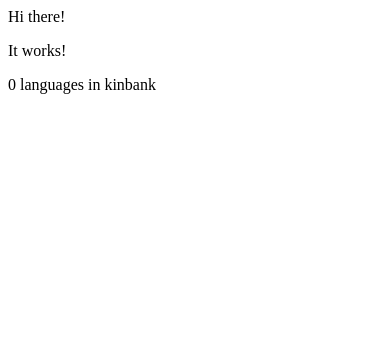
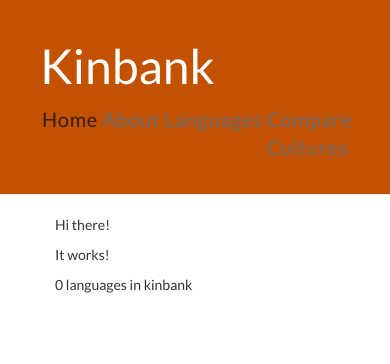
Before and after one commit to kinbank/kinbank_website, a Django app: page / in a window 390 px wide. Shown: the top 364 px of the page. Run offline with Django 3.2, Linux system fonts and the light colour scheme; data that the repository does not hold is empty; some libraries are stand-ins or nearby versions.

Commit message:
skeleton site

```diff
--- /dev/null
+++ b/kb/static/css/kb.css
@@ -0,0 +1,91 @@
+/* Tutorial CSS */
+
+.page-header {
+    background-color: #C25100;
+    margin-top: 0;
+    padding: 20px 20px 20px 40px;
+}
+
+.page-header h1, .page-header h1 a, .page-header h1 a:visited, .page-header h1 a:active {
+    color: #ffffff;
+    font-size: 36pt;
+    text-decoration: none;
+}
+
+.content {
+    margin-left: 40px;
+}
+
+h1, h2, h3, h4 {
+    font-family: 'Lobster', cursive;
+}
+
+a, p{
+    font-family: 'Lato', sans-serif;
+}
+
+.date {
+    color: #828282;
+}
+
+.save {
+    float: right;
+}
+
+.top-menu, .top-menu:hover, .top-menu:visited {
+    color: #ffffff;
+    float: right;
+    font-size: 26pt;
+    margin-right: 20px;
+}
+
+.introduction {
+    margin-bottom: 70px;
+}
+
+.introduction h2 a, .introduction h2 a:visited {
+    color: #000000;
+}
+
+/* Navigation banner */
+
+.sidebar-nav ul li form input {
+    text-align:right;
+    background-color:f1f1f1;
+    padding:2px;
+    border:2px solid;
+    border-color:f1f1f1;
+    color:696969;
+    font-family: 'Lato', sans-serif;
+    font-size:20px;
+    width:100%;
+}
+
+.sidebar-nav {
+    clear:both;
+    font-size:22px;
+    font-family: 'Lato', sans-serif;
+    letter-spacing:0.7px;
+}
+
+.sidebar-nav ul {
+    width:100%;
+    display: table;
+    margin-left:-40px;
+}
+
+.sidebar-nav ul li {
+    display:table-cell;
+    padding:2px;
+    width:1.5%;
+    text-align:left;
+}
+
+.sidebar-nav ul li a {
+    font-size: 20px;
+    color:#696969;
+    text-decoration:none;
+}
+.sidebar-nav ul .active a{
+    color: #321f10;
+}
--- /dev/null
+++ b/kb/templates/kb/base.html
@@ -0,0 +1,52 @@
+{% load static %}
+
+<html>
+    <head>
+        <title>Kinbank</title>
+
+        <!-- Bootstrap CSS -->
+        <link rel="stylesheet" href="//maxcdn.bootstrapcdn.com/bootstrap/3.2.0/css/bootstrap.min.css">
+        <link rel="stylesheet" href="//maxcdn.bootstrapcdn.com/bootstrap/3.2.0/css/bootstrap-theme.min.css">
+
+        <!-- Fonts -->
+        <link href="//fonts.googleapis.com/css?family=Lobster&subset=latin,latin-ext" rel="stylesheet" type="text/css">
+        <link href='http://fonts.googleapis.com/css?family=Lato:400,700' rel='stylesheet' type='text/css'>
+
+        <!-- My CSS -->
+        <link rel="stylesheet" href="{% static 'css/kb.css' %}">
+    </head>
+
+
+<body>
+    <div class="page-header">
+        <h1><a href="/">Kinbank</a></h1>
+
+
+    <div class="sidebar-nav">
+      <ul>
+          <li class="active"  id="homeLink">
+              <a href="/">Home</a>
+          </li>
+          <li id="tight">
+              <a href="/about">About</a>
+          </li>
+          <li id="tight">
+              <a href="/languages/">Languages</a>
+          </li>
+        <li id="tight" style="width:2%;"><a href="/phylogeny/">Compare Cultures</a></li>
+    </div>
+    </div>
+
+    <div class="content container">
+        <div class="row">
+            <div class="col-md-8">
+            {% block content %}
+
+            <!-- other code will be imported here -->
+
+            {% endblock %}
+            </div>
+        </div>
+    </div>
+</body>
+</html>
--- a/kb/templates/kb/home.html
+++ b/kb/templates/kb/home.html
@@ -1,10 +1,9 @@
-<html>
-    <head>
-        <title>Kinbank</title>
-    </head>
-    <body>
-        <p>Hi there!</p>
-        <p>It works!</p>
-        {{test}} languages in kinbank
-    </body>
-</html>
+{% extends 'kb/base.html' %}
+
+{% block content %}
+<div class="introduction">
+	<p>Hi there!</p>
+    <p>It works!</p>
+    <p>{{ test }} languages in kinbank</p>
+</div>
+{% endblock %}
--- a/kb/urls.py
+++ b/kb/urls.py
@@ -7,5 +7,6 @@ urlpatterns = [
     path('', views.home, name='home'),
     path('about/', views.about, name='about'),
     path('languages/', views.languages, name='languages'),
+    path('post/<str:pk>/', views.language_detail, name='language_detail'),
     path('phylogeny/', views.phylogeny, name='phylogeny'),
 ]
--- a/kb/views.py
+++ b/kb/views.py
@@ -1,5 +1,5 @@
-from django.shortcuts import render
-from .models import Forms
+from django.shortcuts import render, get_object_or_404
+from .models import Forms, Languages
 
 # Create your views here.
 def home(request):
@@ -7,8 +7,15 @@ def home(request):
 	return render(request, 'kb/home.html', {'test': n_languages})
 
 def languages(request):
-	n_languages = Forms.objects.values('language_id').distinct().count()
-	return render(request, 'kb/languages.html', {'test': n_languages})
+	languages = Languages.objects.only('glottolog_name', 'glottocode').distinct()
+	#languages = [{l['glottocode']: l['glottolog_name']} for l in languages]
+	return render(request, 'kb/languages.html', {'languages': languages})
+
+def language_detail(request, pk):
+	post = get_object_or_404(
+		Forms.objects.filter('language_id' == pk).distinct().count()
+		, pk=pk)
+	return render(request, 'kb/language_detail.html', {'post': post})
 
 def phylogeny(request):
 	n_languages = Forms.objects.values('language_id').distinct().count()
```
Also changed, not shown: kb/templates/kb/about.html (+6 -9 lines), kb/templates/kb/languages.html (+17 -9 lines), kb/templates/kb/phylogeny.html (+6 -9 lines), kb/templates/kb/language_detail.html (added).
